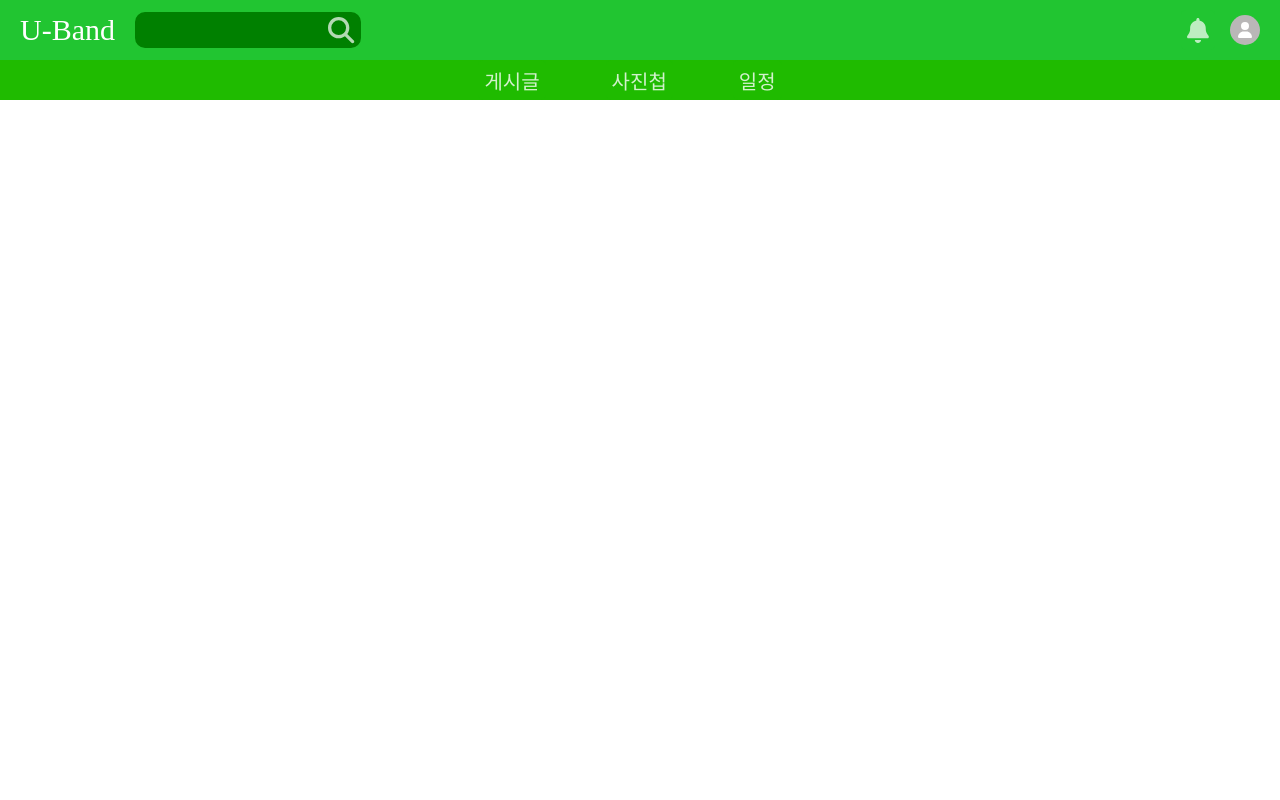
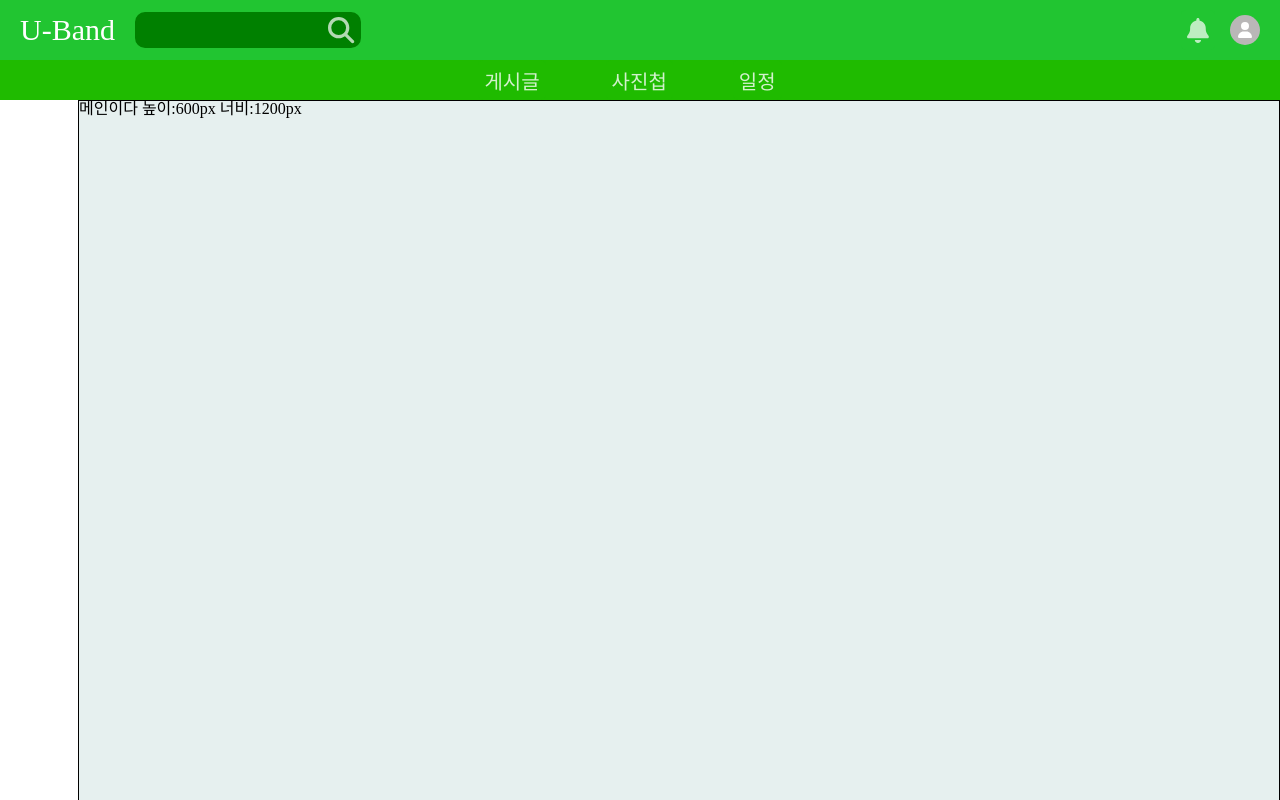
Before and after one commit to rahee-k-it/u-react-band, a React (Create React App) app: page / in a window 1280 px wide. Shown: the top 800 px of the page. Built offline with nearby package versions, Linux system fonts and the light colour scheme.

Commit message:
헤더에 sticky 적용

```diff
--- a/src/App.js
+++ b/src/App.js
@@ -3,44 +3,75 @@ import { Reset } from 'styled-reset';
 import styled from 'styled-components';
 import Header from './Header';
 import Tap from './Tap';
+import { Routes, Route } from 'react-router-dom';
 
-const Button = styled.button`
+const FlexPage = styled.div`
+  display: flex;
+  justify-content: end;
+`;
+
+const Page = styled.div`
+  height: 1000px;
+  width: 1200px;
   background-color: ${({ bgColor }) => `${bgColor ?? 'gray'};`};
-  height: 40px;
-  border: none;
-  border-radius: 5px;
-  font-size: 20px;
-  color: white;
-  margin-left: 5px;
-  margin-right: 5px;
-  cursor: pointer;
-  transition: background-color 0.1s linear;
-  opacity: 0.8;
-  &:hover {
-    color: white;
-    opacity: 1;
-  }
-  &:focus {
-    opacity: 1;
-    text-decoration: underline;
-  }
+  border: 1px solid black;
 `;
+
+// const HeaderContainer = styled.div`
+//   position: sticky;
+//   top: 0px;
+// `;
 
 function App() {
   return (
     <>
       <Reset />
+      {/* <HeaderTapBox> */}
       <Header logo={'U-Band'} />
-      <Tap
+      {/* <Tap
         bgColor='#1FBB00'
         buttons={
           <>
-            <Button bgColor='#1FBB00'>게시글</Button>
-            <Button bgColor='#1FBB00'>사진첩</Button>
-            <Button bgColor='#1FBB00'>일정</Button>
+            <Link to='/'>
+              <Button bgColor='#1FBB00'>게시글</Button>
+            </Link>
+            <Link to='/album'>
+              <Button bgColor='#1FBB00'>사진첩</Button>
+            </Link>
+            <Link to='/calendar'>
+              <Button bgColor='#1FBB00'>일정</Button>
+            </Link>
           </>
         }
-      />
+      /> */}
+      {/* </HeaderTapBox> */}
+
+      <Routes>
+        <Route
+          path='/'
+          element={
+            <FlexPage>
+              <Page bgColor='#E6F0EF'>메인이다 높이:600px 너비:1200px</Page>
+            </FlexPage>
+          }
+        />
+        <Route
+          path='/album'
+          element={
+            <FlexPage>
+              <Page bgColor='#A9C5B9'>앨범이다 높이:600px 너비:1200px</Page>
+            </FlexPage>
+          }
+        />
+        <Route
+          path='/calendar'
+          element={
+            <FlexPage>
+              <Page bgColor='#DBD2D1'>일정이다 높이:600px 너비:1200px</Page>
+            </FlexPage>
+          }
+        />
+      </Routes>
     </>
   );
 }
--- a/src/Header.jsx
+++ b/src/Header.jsx
@@ -2,8 +2,14 @@ import styled from 'styled-components';
 import { useState } from 'react';
 import { FontAwesomeIcon } from '@fortawesome/react-fontawesome';
 import { faBell, faMagnifyingGlass, faUser } from '@fortawesome/free-solid-svg-icons';
+import Tap from './Tap';
+import { Link } from 'react-router-dom';
+const HeaderContainer = styled.div`
+  position: sticky;
+  top: 0;
+`;
 
-const Container = styled.div`
+const TopHeader = styled.div`
   height: 60px;
   background-color: #21c531;
   display: flex;
@@ -50,7 +56,7 @@ const ButtonBox = styled.div`
   gap: 10px;
 `;
 
-const Button = styled.button`
+const HeaderButton = styled.button`
   background-color: #21c531;
   height: 40px;
   border: none;
@@ -66,6 +72,28 @@ const Button = styled.button`
   }
   &:focus {
     opacity: 1;
+  }
+`;
+
+const TapButton = styled.button`
+  background-color: ${({ bgColor }) => `${bgColor ?? 'gray'};`};
+  height: 40px;
+  border: none;
+  border-radius: 5px;
+  font-size: 20px;
+  color: white;
+  margin-left: 5px;
+  margin-right: 5px;
+  cursor: pointer;
+  transition: background-color 0.1s linear;
+  opacity: 0.8;
+  &:hover {
+    color: white;
+    opacity: 1;
+  }
+  &:focus {
+    opacity: 1;
+    text-decoration: underline;
   }
 `;
 
@@ -126,8 +154,8 @@ const Profile = styled.div`
 function Header({ logo, buttons, foldableContent }) {
   const [foldingBoxOpened, setFoldingBoxOpened] = useState(false);
   return (
-    <div>
-      <Container>
+    <HeaderContainer>
+      <TopHeader>
         <LogoBox>
           {logo}
           <SearchBox>
@@ -138,18 +166,18 @@ function Header({ logo, buttons, foldableContent }) {
 
         <ButtonBox>
           {buttons}
-          <Button
+          <HeaderButton
             onClick={() => {
               setFoldingBoxOpened(!foldingBoxOpened);
             }}
           >
             <FontAwesomeIcon icon={faBell} size='lg' color='white' />
-          </Button>
+          </HeaderButton>
           <Profile>
             <FontAwesomeIcon icon={faUser} color='white' />
           </Profile>
         </ButtonBox>
-      </Container>
+      </TopHeader>
       {foldingBoxOpened ? (
         <Flex>
           <FoldingBox>{foldableContent}</FoldingBox>{' '}
@@ -157,7 +185,23 @@ function Header({ logo, buttons, foldableContent }) {
       ) : (
         ''
       )}
-    </div>
+      <Tap
+        bgColor='#1FBB00'
+        buttons={
+          <>
+            <Link to='/'>
+              <TapButton bgColor='#1FBB00'>게시글</TapButton>
+            </Link>
+            <Link to='/album'>
+              <TapButton bgColor='#1FBB00'>사진첩</TapButton>
+            </Link>
+            <Link to='/calendar'>
+              <TapButton bgColor='#1FBB00'>일정</TapButton>
+            </Link>
+          </>
+        }
+      />
+    </HeaderContainer>
   );
 }
 
```
